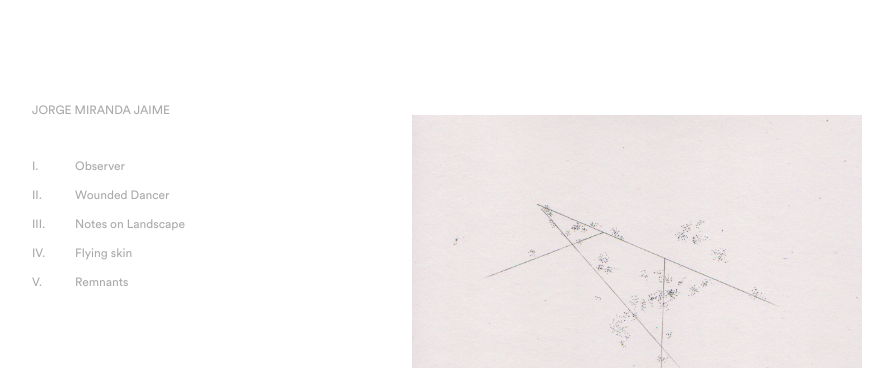
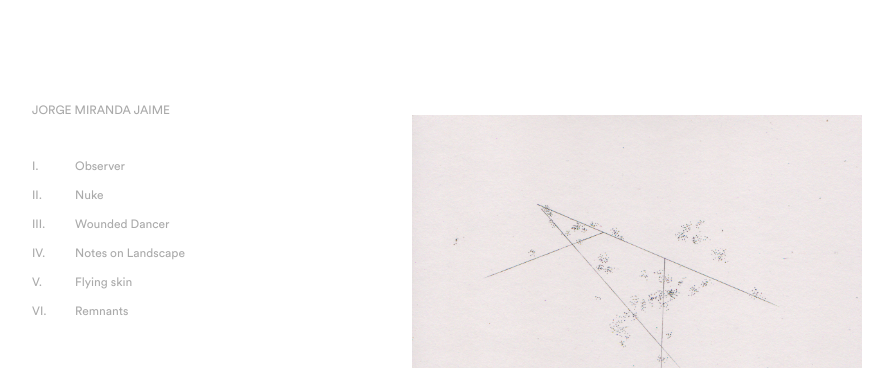
Before and after one commit to Peppa-Peddler/notes-three, a plain HTML site: page index.html in a window 1280 px wide. Shown: the top 368 px of the page, without its empty margins (3-896 px from the left). Drawn offline with Linux system fonts and the light colour scheme; files whose address does not match are found by name.

Commit message:
updating

```diff
--- a/index.html
+++ b/index.html
@@ -13,11 +13,11 @@
             <a href="/" class="nombre">Jorge Miranda Jaime</a>
 
             <div class="works">
-                <a href="/observer/"><span class="number">I.</span> <span>Observer</span></a>
-                <a href="/wounded-dancer/"><span class="number">II.</span> <span>Wounded Dancer</span></a>
-                <a href="/notes-landscape/"><span class="number">III.</span> <span>Notes on Landscape</span></a>
-                <a href="/flying-skin/"><span class="number">IV.</span> <span>Flying skin</span></a>
-                <a href="/remnants/"><span class="number">V.</span> <span>Remnants</span></a>
+                <a href="/observer/"><span class="number">I.</span> <span>Observer</span></a><a href="/Nuke/"><span class="number">II.</span> <span>Nuke</span></a>
+                <a href="/wounded-dancer/"><span class="number">III.</span> <span>Wounded Dancer</span></a>
+                <a href="/notes-landscape/"><span class="number">IV.</span> <span>Notes on Landscape</span></a>
+                <a href="/flying-skin/"><span class="number">V.</span> <span>Flying skin</span></a>
+                <a href="/remnants/"><span class="number">VI.</span> <span>Remnants</span></a>
             </div>
         </div>
 
```
